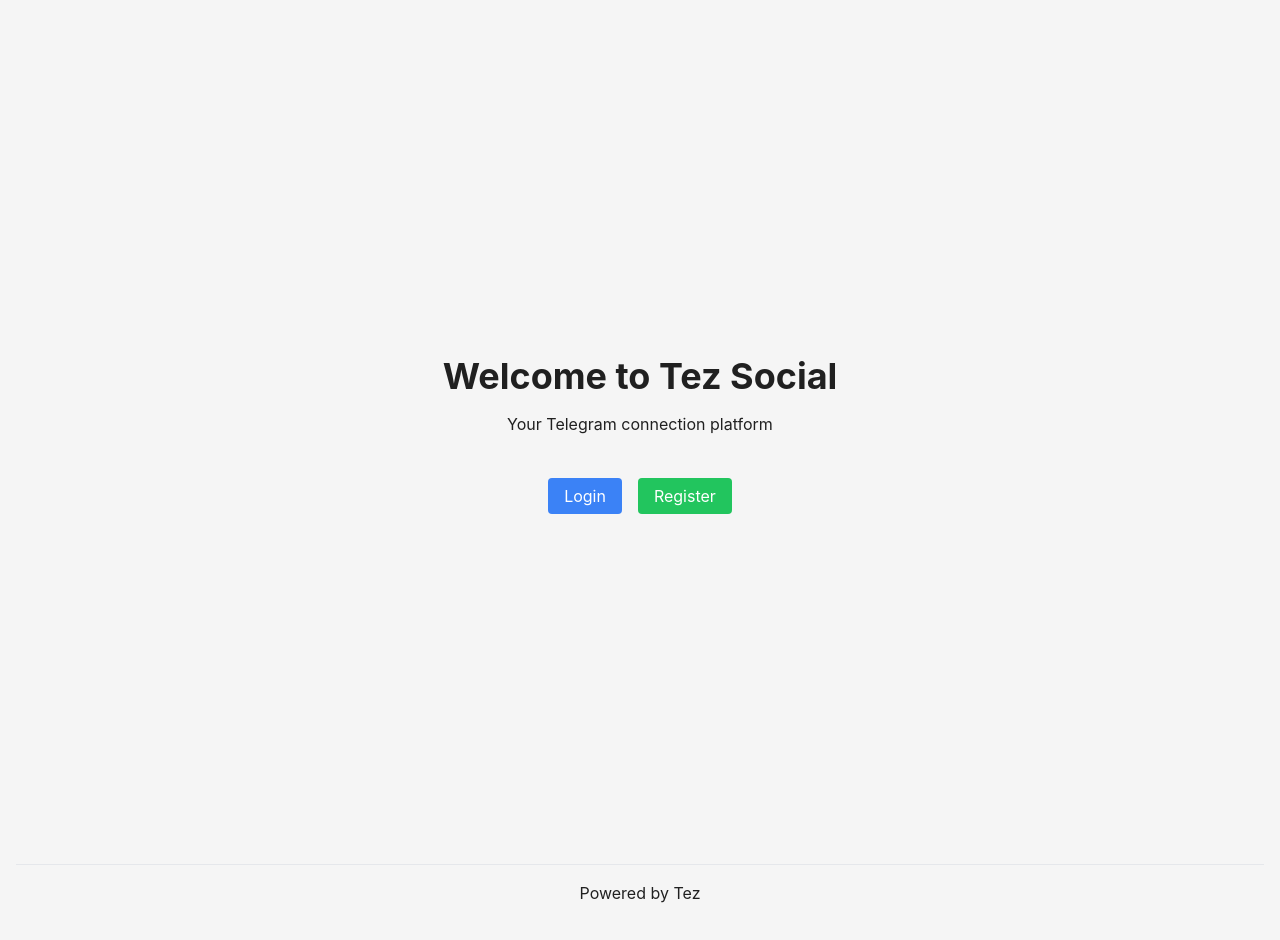
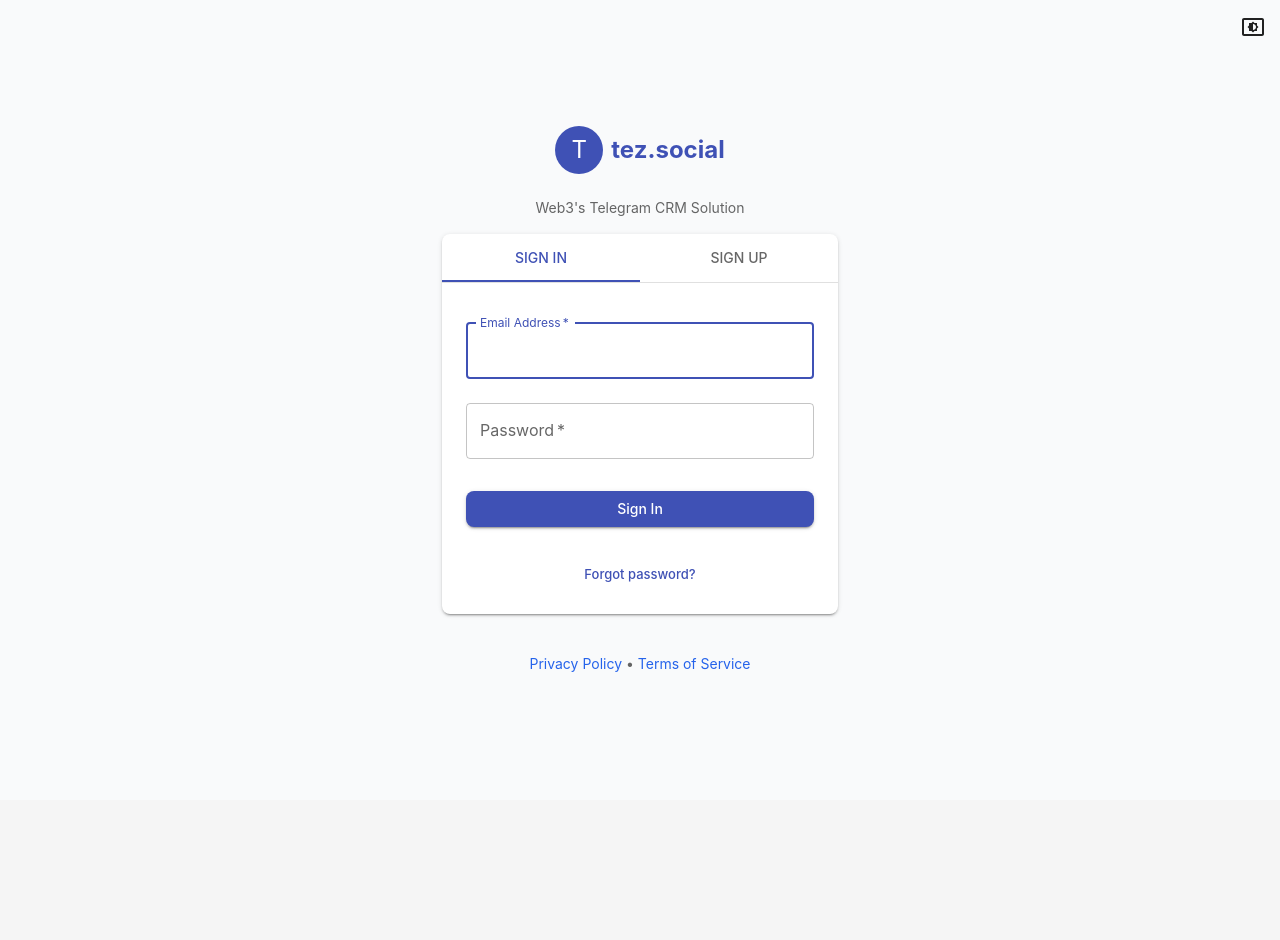
Before and after one commit to sreenjoy/tez-social, a Next.js app in the folder frontend/: page / in a window 1280 px wide. Shown: the top 940 px of the page. After the commit the page ends 800 px from the top, so only its background shows below. Built offline with nearby package versions, Linux system fonts and the light colour scheme; no server answers.

Commit message:
Update landing page and auth pages to use new tabbed UI

```diff
--- a/frontend/pages/auth/register.tsx
+++ b/frontend/pages/auth/register.tsx
@@ -2,12 +2,10 @@
 import AuthLayout from '../../components/AuthLayout';
 import RegisterForm from '../../components/RegisterForm';
 
-const RegisterPage = () => {
+export default function RegisterPage() {
   return (
     <AuthLayout initialTab="signup">
       <RegisterForm />
     </AuthLayout>
   );
-};
-
-export default RegisterPage;
+}
--- a/frontend/pages/index.tsx
+++ b/frontend/pages/index.tsx
@@ -1,41 +1,12 @@
 import React from 'react';
 import Head from 'next/head';
+import AuthLayout from '../components/AuthLayout';
+import LoginForm from '../components/LoginForm';
 
 export default function Home() {
   return (
-    <div className="container mx-auto px-4 py-8">
-      <Head>
-        <title>Tez Social</title>
-        <meta name="description" content="Tez Social Platform" />
-        <link rel="icon" href="/favicon.ico" />
-      </Head>
-
-      <main className="flex flex-col items-center justify-center min-h-screen py-2">
-        <h1 className="text-4xl font-bold mb-4">
-          Welcome to Tez Social
-        </h1>
-        <p className="mb-4">
-          Your Telegram connection platform
-        </p>
-        <div className="mt-8">
-          <a
-            href="/auth/login"
-            className="px-4 py-2 bg-blue-500 text-white rounded hover:bg-blue-600 mr-4"
-          >
-            Login
-          </a>
-          <a
-            href="/auth/register"
-            className="px-4 py-2 bg-green-500 text-white rounded hover:bg-green-600"
-          >
-            Register
-          </a>
-        </div>
-      </main>
-
-      <footer className="flex justify-center items-center border-t border-gray-200 py-4 mt-8">
-        <p>Powered by Tez</p>
-      </footer>
-    </div>
+    <AuthLayout initialTab="signin">
+      <LoginForm />
+    </AuthLayout>
   );
 }
```
